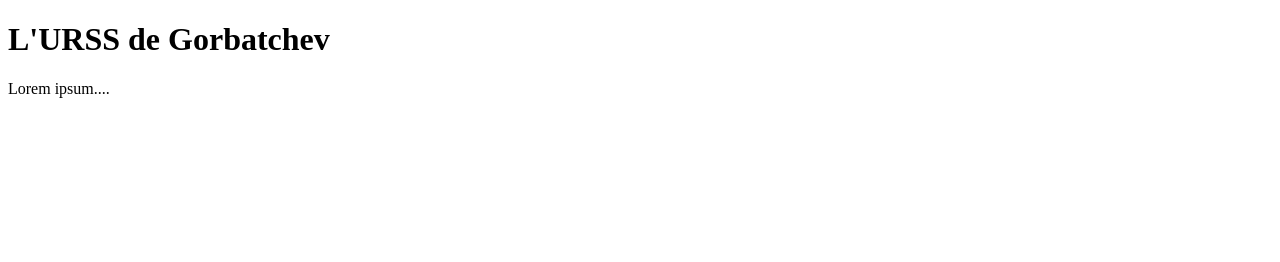
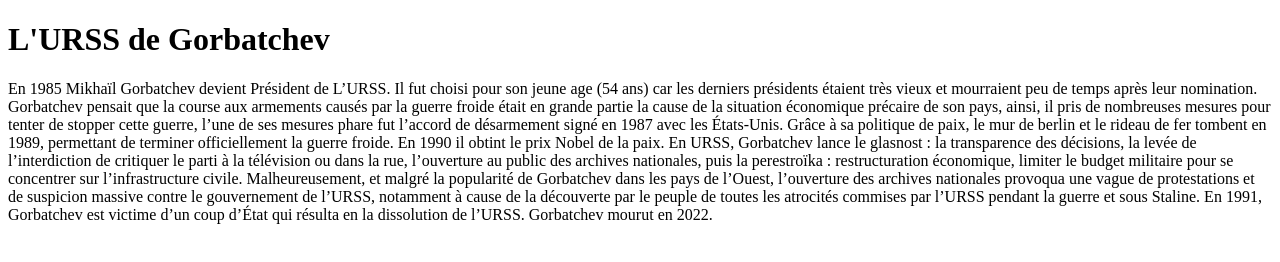
Before and after one commit to NacerCh4rif/.class-consciousness-, a plain HTML site: page gorbatchev.html in a window 1280 px wide. Drawn offline with Linux system fonts and the light colour scheme.

Commit message:
Update gorbatchev.html

```diff
--- a/gorbatchev.html
+++ b/gorbatchev.html
@@ -16,7 +16,17 @@
         </h1>
 
         <p>
-            Lorem ipsum....
+            En 1985 Mikhaïl Gorbatchev devient Président de L’URSS. Il fut choisi pour son jeune age (54 ans) car les derniers présidents étaient très vieux et mourraient peu de temps après leur nomination.
+            Gorbatchev pensait que la course aux armements causés par la guerre froide était en grande partie la cause de la situation économique précaire de son pays, ainsi,
+            il pris de nombreuses mesures pour tenter de stopper cette guerre, l’une de ses mesures phare fut l’accord de désarmement signé en 1987 avec les États-Unis.
+            Grâce à sa politique de paix, le mur de berlin et le rideau de fer tombent en 1989, permettant de terminer officiellement la guerre froide.
+            En 1990 il obtint le prix Nobel de la paix.
+            En URSS, Gorbatchev lance le glasnost : la transparence des décisions, la levée de l’interdiction de critiquer le parti à la télévision ou dans la rue,
+            l’ouverture au public des archives nationales, puis la perestroïka : restructuration économique, limiter le budget militaire pour se concentrer sur l’infrastructure civile.
+            Malheureusement, et malgré la popularité de Gorbatchev dans les pays de l’Ouest, l’ouverture des archives nationales provoqua une vague de protestations et de suspicion massive contre le gouvernement de l’URSS,
+            notamment à cause de la découverte par le peuple de toutes les atrocités commises par l’URSS pendant la guerre et sous Staline.
+            En 1991, Gorbatchev est victime d’un coup d’État qui résulta en la dissolution de l’URSS.
+            Gorbatchev mourut en 2022.
         </p>
 
     </body>
```
